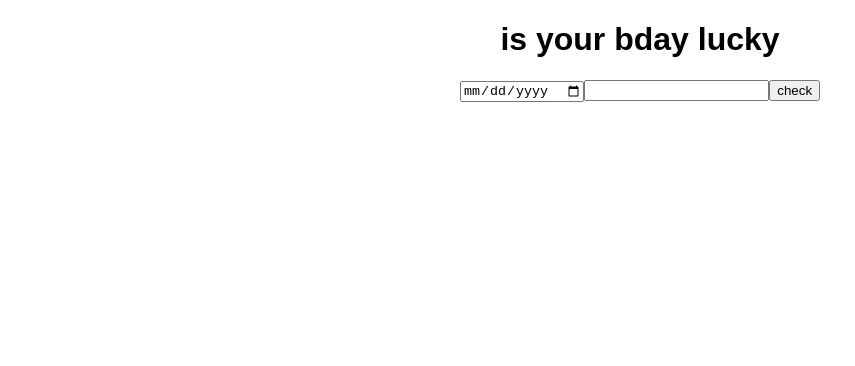
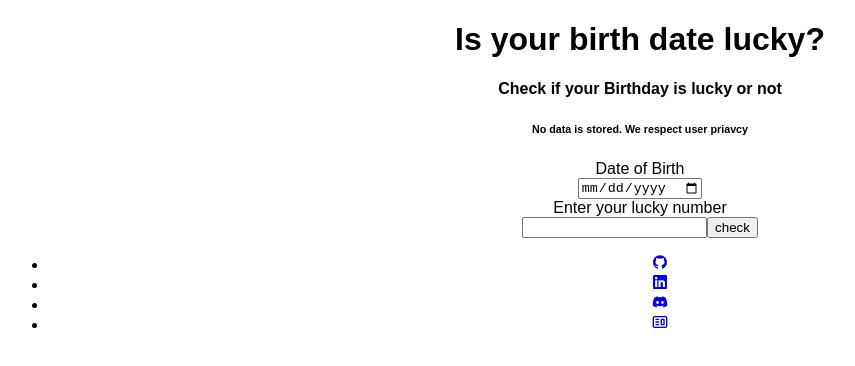
Before and after one commit to anshulraheja/levelZero_markEleven, a React (Create React App) app: page / in a window 1280 px wide. Shown: the top 366 px of the page, without its empty margins (0-855 px from the left). Built offline with nearby package versions, Linux system fonts and the light colour scheme.

Commit message:
fix: validate input data

```diff
--- a/package.json
+++ b/package.json
@@ -10,6 +10,7 @@
   "dependencies": {
     "react": "17.0.2",
     "react-dom": "17.0.2",
+    "react-icons": "4.2.0",
     "react-scripts": "4.0.0"
   },
   "devDependencies": {
--- a/src/components/Birthday.js
+++ b/src/components/Birthday.js
@@ -1,22 +1,38 @@
 import { useState } from "react";
-
+import { AiOutlineGithub, AiOutlineInstagram } from "react-icons/ai";
+import { FaDiscord, FaLinkedin } from "react-icons/fa";
+import { CgWebsite } from "react-icons/cg";
 export default function Birthday() {
   const [dob, setDOB] = useState();
   const [number, setNumber] = useState();
   const [output, setOutput] = useState();
 
   function checkLuckyBday() {
+    if (
+      dob === undefined ||
+      dob === "" ||
+      number === undefined ||
+      number === ""
+    ) {
+      setOutput("Please enter data in all the input fields");
+      return;
+    }
     let newDOB = dob.replaceAll("-", "");
     let sum = 0;
     for (let i = 0; i < newDOB.length; i++) {
       sum = sum + parseInt(newDOB[i]);
     }
-    if (parseInt(sum % number) === 0) setOutput("Lucky");
-    else setOutput("Unlucky");
+    if (parseInt(sum % number) === 0)
+      setOutput("Yay! Your birth date is lucky");
+    else setOutput("Sorry! Your birth date is unlucky");
   }
   return (
     <div>
-      <h1>is your bday lucky</h1>
+      <h1>Is your birth date lucky?</h1>
+      <h4> Check if your Birthday is lucky or not</h4>
+      <h6>No data is stored. We respect user priavcy</h6>
+      <label for="dob">Date of Birth</label>
+      <br />
       <input
         type="date"
         name="dob"
@@ -24,6 +40,9 @@ export default function Birthday() {
         value={dob}
         onChange={(e) => setDOB(e.target.value)}
       />
+      <br />
+      <label for="number">Enter your lucky number</label>
+      <br />
       <input
         type="number"
         name="number"
@@ -35,6 +54,31 @@ export default function Birthday() {
         check
       </button>
       <div>{output}</div>
+
+      <footer>
+        <ul class="footer-list">
+          <li>
+            <a class="links" href="/" target="_blank">
+              <AiOutlineGithub />
+            </a>
+          </li>
+          <li>
+            <a class="links" href="/" target="_blank">
+              <FaLinkedin />
+            </a>
+          </li>
+          <li>
+            <a class="links" href="/" target="_blank">
+              <FaDiscord />
+            </a>
+          </li>
+          <li>
+            <a class="links" href="/" target="_blank">
+              <CgWebsite />
+            </a>
+          </li>
+        </ul>
+      </footer>
     </div>
   );
 }
```
Also changed, not shown: 1 other file (tests, documents, lock files or other folders).
